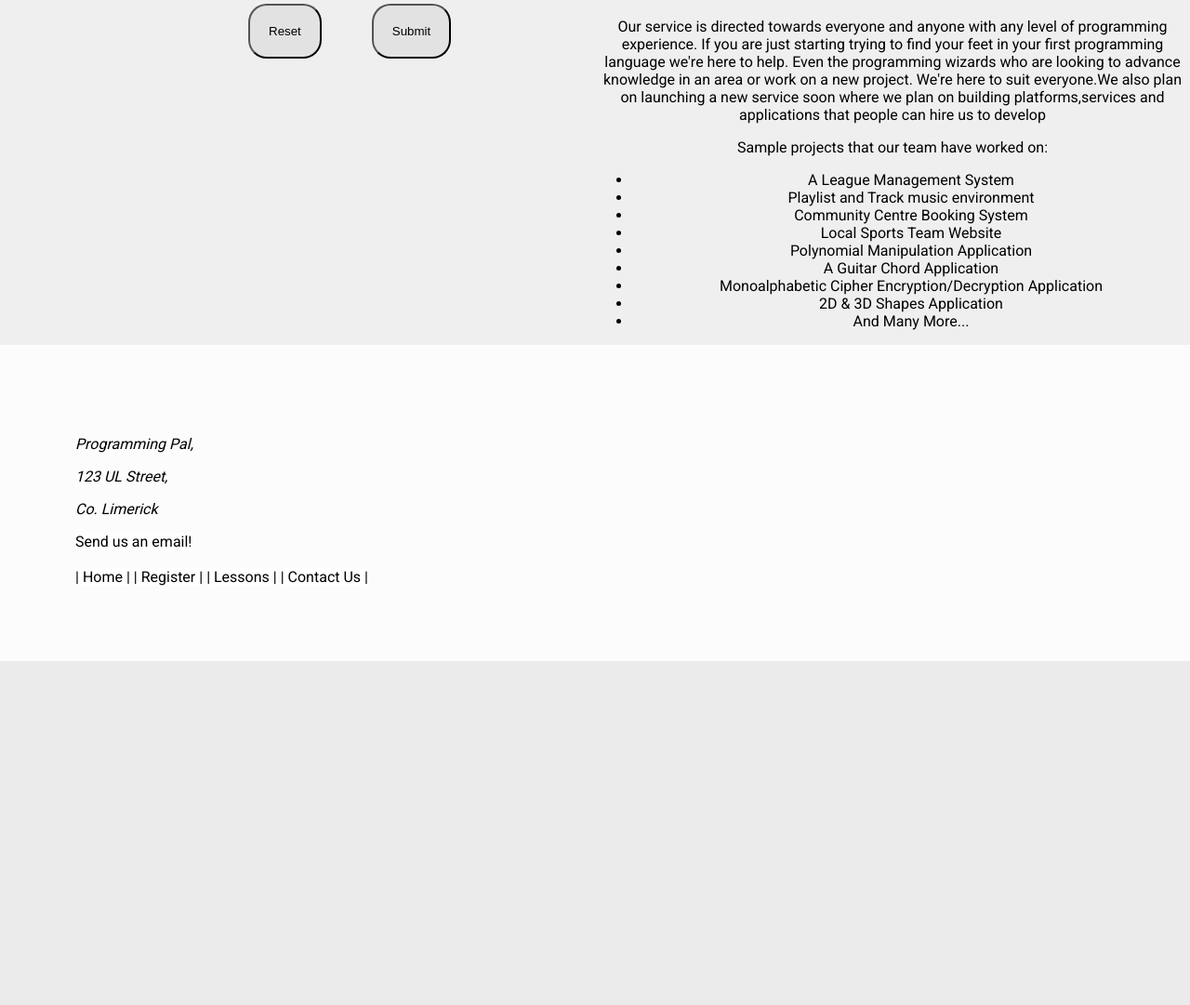
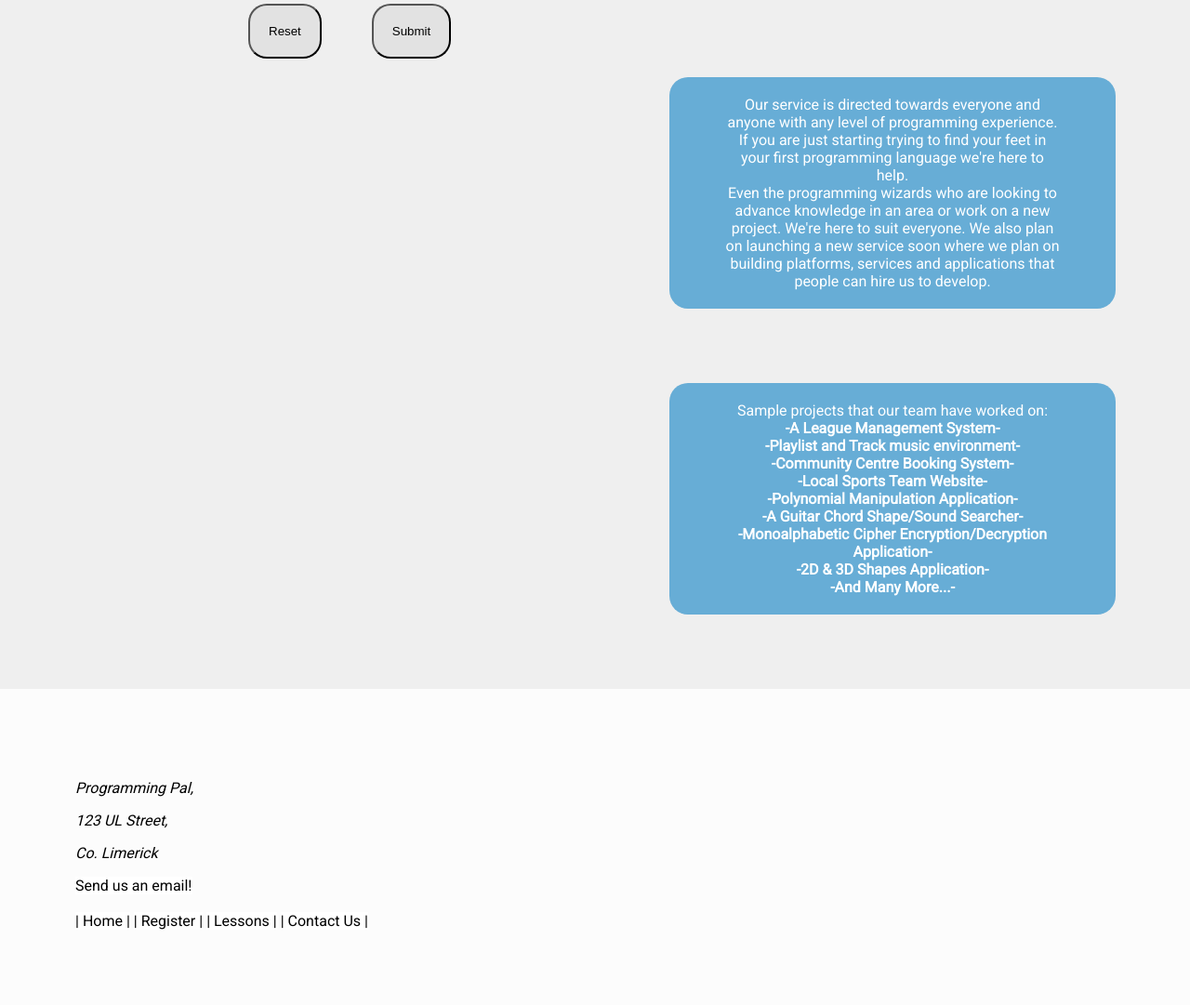
Before and after one commit to MikeVriesema/ProgrammingPal, a PHP site: page /studentForm.php in a window 1280 px wide. Shown: the part 930-2011 px from the top of the page at 93% size. Before the commit the page ends 1641 px from the top, so only its background shows below. Run offline with PHP 8.4, Linux system fonts and the light colour scheme.

Commit message:
Updated Student Form
-Added css
-Nope not left aligning (p tag automatically centre text because of class that is used) and changed it from lists (don't have the css for it because we don't use them anywhere else)
-Elaborated
-Do I know you?

```diff
--- a/studentForm.php
+++ b/studentForm.php
@@ -81,26 +81,26 @@
 	</div>
 
 
-	<div id = "content2">
+	<div id = "content2" class = "contentClass">
 
 		<h2>Testimonials</h2>
 
 		<img src="images/james.jpg" title="James"  alt="James">
 
-		<p>Our service is directed towards everyone and anyone with any level of programming experience. If you are just starting trying to find your feet in your first programming language we're here to help. Even the programming wizards who are looking to advance knowledge in an area or work on a new project. We're here to suit everyone.We also plan on launching a new service soon where we plan on building platforms,services and applications that people can hire us to develop</p>
+		<p>Our service is directed towards everyone and anyone with any level of programming experience. If you are just starting trying to find your feet in your first programming language we're here to help.<br/> Even the programming wizards who are looking to advance knowledge in an area or work on a new project. We're here to suit everyone. We also plan on launching a new service soon where we plan on building platforms, services and applications that people can hire us to develop.</p>
 
-		<p>Sample projects that our team have worked on: <!-- CAN WE MAKE THIS LIST LEFT ALIGNED?ALSO PLEASE ELABORATE ON WHAT YOUR GUITAR JAVA DID AGAIN,WAS IT A TUNER?-->
-		<ul>
-				<li>A League Management System</li>
-				<li>Playlist and Track music environment</li>
-				<li>Community Centre Booking System</li>
-				<li>Local Sports Team Website</li>
-				<li>Polynomial Manipulation Application</li>
-				<li>A Guitar Chord Application</li>
-				<li>Monoalphabetic Cipher Encryption/Decryption Application</li>
-				<li>2D & 3D Shapes Application</li>
-				<li>And Many More...</li>
-		</ul>
+		<p>Sample projects that our team have worked on:
+
+					<b><br/>-A League Management System-</b>
+					<b><br/>-Playlist and Track music environment-</b>
+					<b><br/>-Community Centre Booking System-</b>
+					<b><br/>-Local Sports Team Website-</b>
+					<b><br/>-Polynomial Manipulation Application-</b>
+					<b><br/>-A Guitar Chord Shape/Sound Searcher-</b>
+					<b><br/>-Monoalphabetic Cipher Encryption/Decryption Application-</b>
+					<b><br/>-2D & 3D Shapes Application-</b>
+					<b><br/>-And Many More...-</b>
+
 		</p>
 	</div>
 
```
